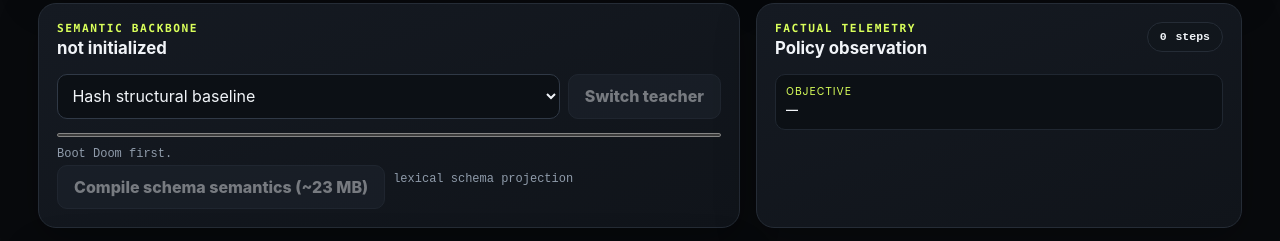
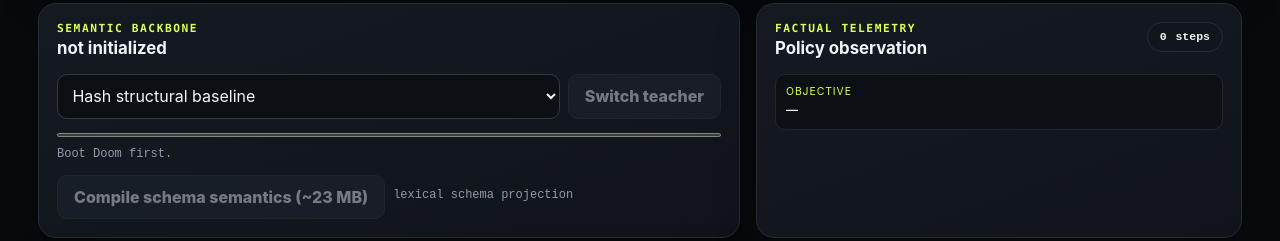
Before and after one commit to collinsomniac/doom-classifier, a plain HTML site: page doom.html in a window 1280 px wide. Shown: the part 925-1166 px from the top of the page. Drawn offline with Linux system fonts and the light colour scheme; a script that the page names is missing.

Commit message:
style: format schema compiler controls

```diff
--- a/styles.css
+++ b/styles.css
@@ -33,3 +33,5 @@ footer{display:flex;justify-content:space-between;gap:16px;color:#67717e;font-si
 .attention-head{display:flex;justify-content:space-between;gap:10px;color:var(--muted);font:700 .65rem ui-monospace,monospace;text-transform:uppercase;letter-spacing:.08em;margin-bottom:7px}
 .attention-list{display:grid;gap:5px}.attention-row{display:flex;justify-content:space-between;gap:10px;align-items:center;background:#0c1015;border:1px solid #202731;border-radius:9px;padding:7px 9px}
 .attention-row>div{min-width:0}.attention-row strong{display:block;font:700 .7rem ui-monospace,monospace}.attention-row small{display:block;overflow:hidden;text-overflow:ellipsis;white-space:nowrap;color:var(--muted);font:10px ui-monospace,monospace;margin-top:2px}.attention-row>span{font:700 .72rem ui-monospace,monospace;color:var(--accent)}.attention-empty{color:var(--muted);font-size:.72rem}
+
+.compile-row{margin-top:10px;align-items:center}.compile-row .model-status{flex:2;margin-top:0}
```
